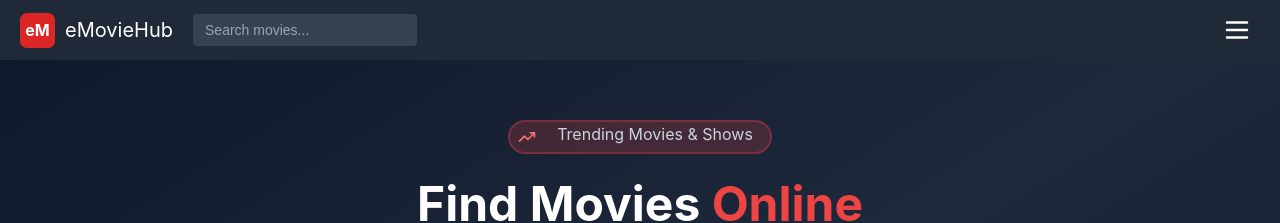
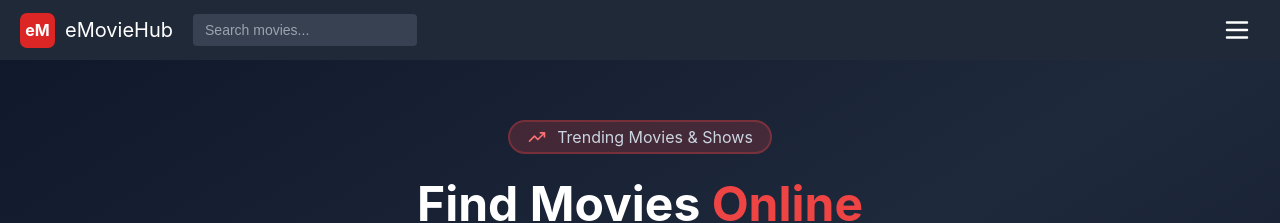
Before and after one commit to N-Adeodatus/movies, a React (Vite) app: page / in a window 1280 px wide. Shown: the top 223 px of the page. Built offline with nearby package versions, Linux system fonts and the light colour scheme.

Commit message:
removed the margin of the trending test

```diff
--- a/styles/hero.css
+++ b/styles/hero.css
@@ -10,6 +10,10 @@
     display: flex;
     align-items: center;
     justify-content: center;
+}
+
+#trending p {
+    margin: 0;
 }
 
 #trending-image {
```
